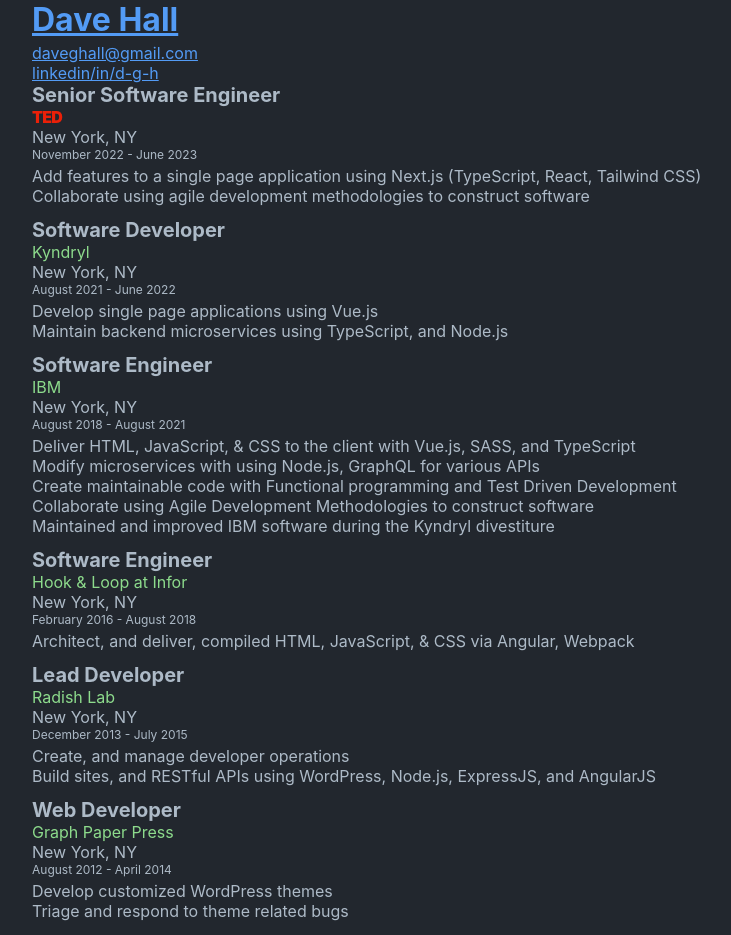
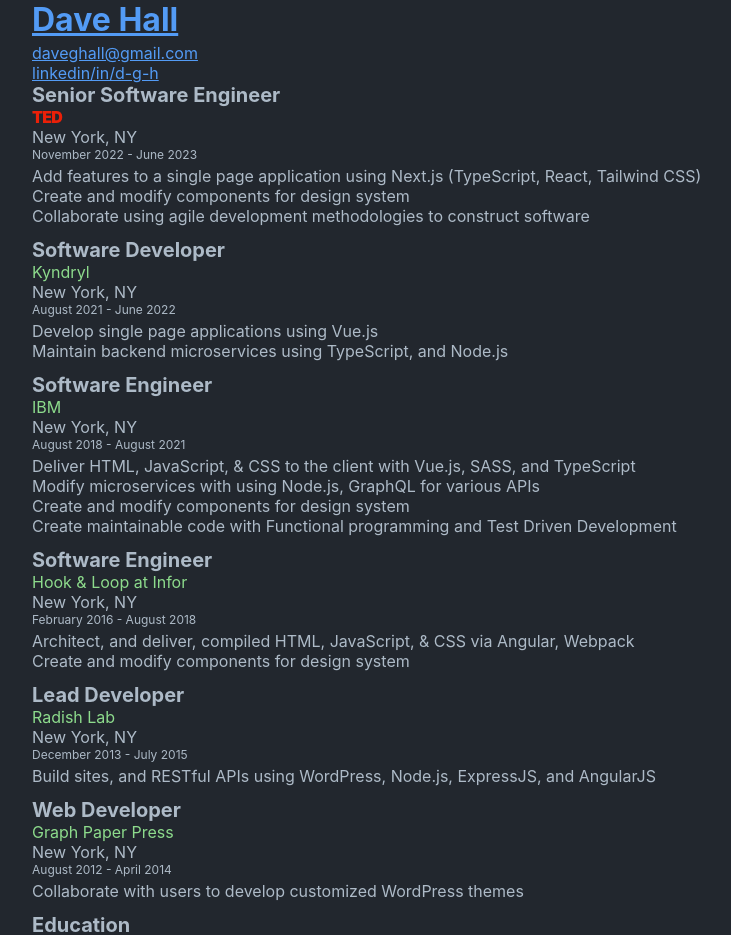
Before and after one commit to d-g-h/d-g-h.github.io, a Next.js app: page / in a window 1280 px wide. Shown: the top 935 px of the page, without its empty margins (64-795 px from the left). Built offline with nearby package versions, Linux system fonts and the light colour scheme.

Commit message:
Add DS contributions

```diff
--- a/app/details/page.tsx
+++ b/app/details/page.tsx
@@ -36,6 +36,7 @@
             >
               <ul>
                 <Description description="Add features to a single page application for Search and Video Pages (TypeScript, React, Tailwind CSS, Next.js)"></Description>
+                <Description description="Create and add components to TED UI"></Description>
                 <Description description="Collaborate using agile development methodologies to construct software"></Description>
               </ul>
             </Labor>
@@ -62,7 +63,6 @@
                 <Description description="Refactor Microservices for modularity, improving testability and readability of code" />
                 <Description description="Create maintainable code with Functional programming and Test Driven Development" />
                 <Description description="Collaborate using Agile Development Methodologies to construct software" />
-                <Description description="Maintain and improve IBM software during the Kyndryl divestiture" />
               </ul>
             </Labor>
 
--- a/app/page.tsx
+++ b/app/page.tsx
@@ -36,6 +36,7 @@
             >
               <ul>
                 <Description description="Add features to a single page application using Next.js (TypeScript, React, Tailwind CSS)"></Description>
+                <Description description="Create and modify components for design system" />
                 <Description description="Collaborate using agile development methodologies to construct software"></Description>
               </ul>
             </Labor>
@@ -59,9 +60,8 @@
               <ul>
                 <Description description="Deliver HTML, JavaScript, & CSS to the client with Vue.js, SASS, and TypeScript" />
                 <Description description="Modify microservices with using Node.js, GraphQL for various APIs" />
+                <Description description="Create and modify components for design system" />
                 <Description description="Create maintainable code with Functional programming and Test Driven Development" />
-                <Description description="Collaborate using Agile Development Methodologies to construct software" />
-                <Description description="Maintained and improved IBM software during the Kyndryl divestiture" />
               </ul>
             </Labor>
 
@@ -73,6 +73,7 @@
             >
               <ul>
                 <Description description="Architect, and deliver, compiled HTML, JavaScript, & CSS via Angular, Webpack" />
+                <Description description="Create and modify components for design system" />
               </ul>
             </Labor>
 
@@ -83,7 +84,6 @@
               time="December 2013 - July 2015"
             >
               <ul>
-                <Description description="Create, and manage developer operations" />
                 <Description description="Build sites, and RESTful APIs using WordPress, Node.js, ExpressJS, and AngularJS" />
               </ul>
             </Labor>
@@ -95,8 +95,7 @@
               time="August 2012 - April 2014"
             >
               <ul>
-                <Description description="Develop customized WordPress themes" />
-                <Description description="Triage and respond to theme related bugs" />
+                <Description description="Collaborate with users to develop customized WordPress themes" />
               </ul>
             </Labor>
           </ul>
```
